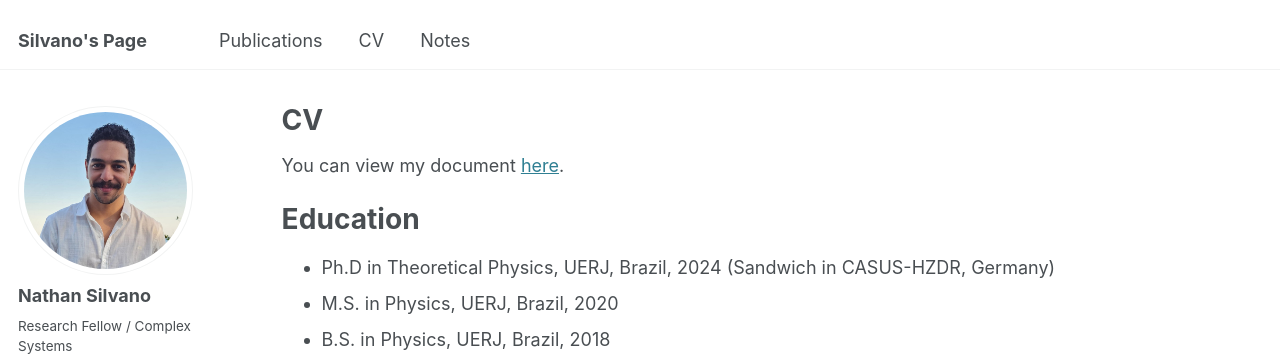
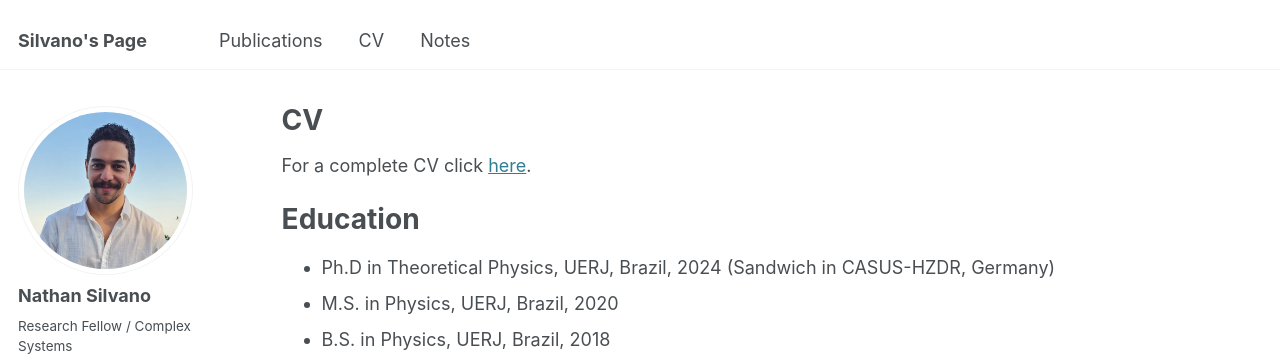
Before and after one commit to Jaegg3rNat/Jaegg3rNat.github.io, a Jekyll site: the page built from _pages/cv.md, in a window 1280 px wide and 900 px high. Shown: the top 356 px of the window. Built offline with Jekyll 4.4.1, drawn with Linux system fonts in a browser that asks for light colours; some web fonts are replaced.

Commit message:
Update cv.md

```diff
--- a/_pages/cv.md
+++ b/_pages/cv.md
@@ -9,7 +9,7 @@ redirect_from:
 
 
 {% include base_path %}
- You can view my document [here](https://drive.google.com/path-to-your-document).
+ For a complete CV click [here](https://drive.google.com/path-to-your-document).
 
 Education
 ======
```
